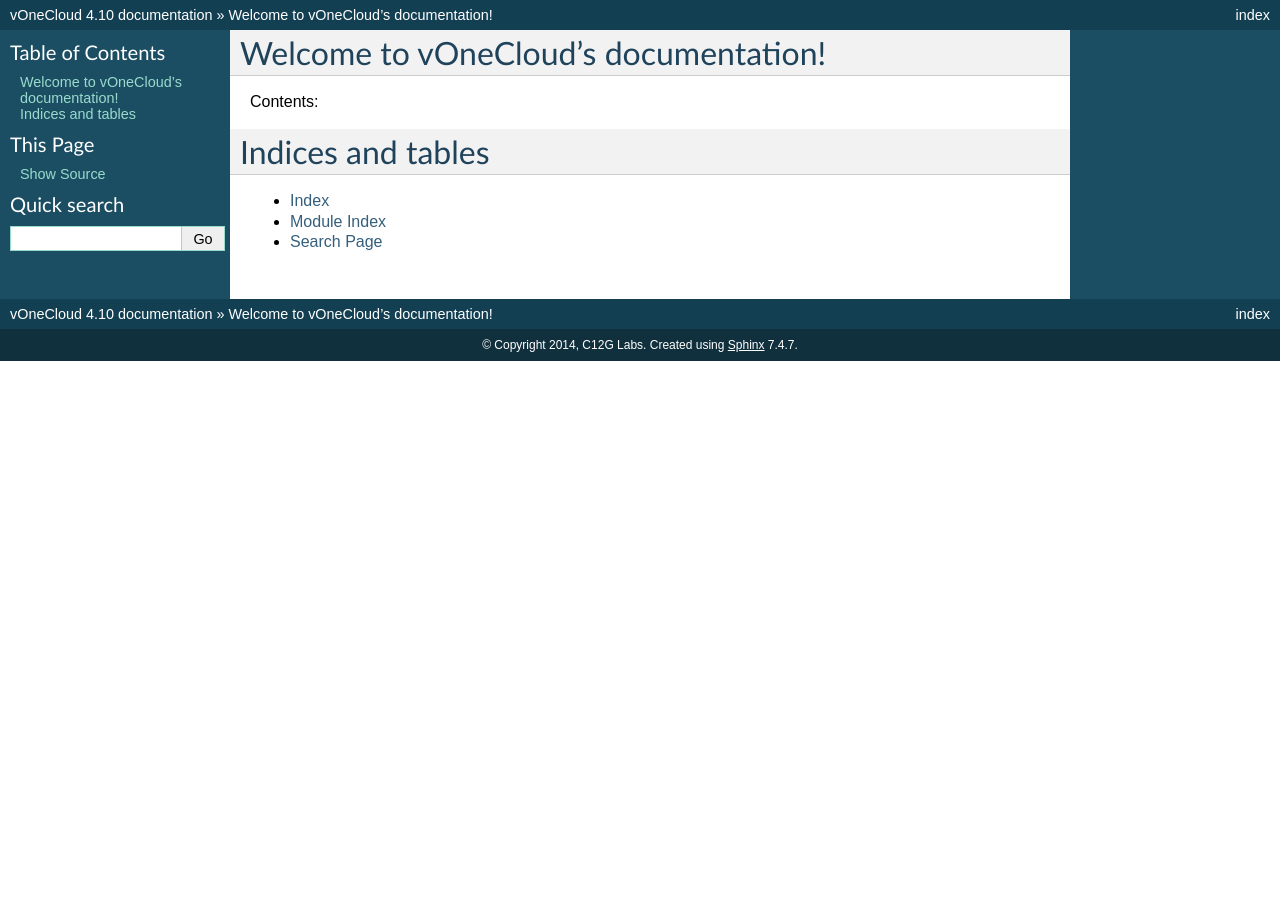
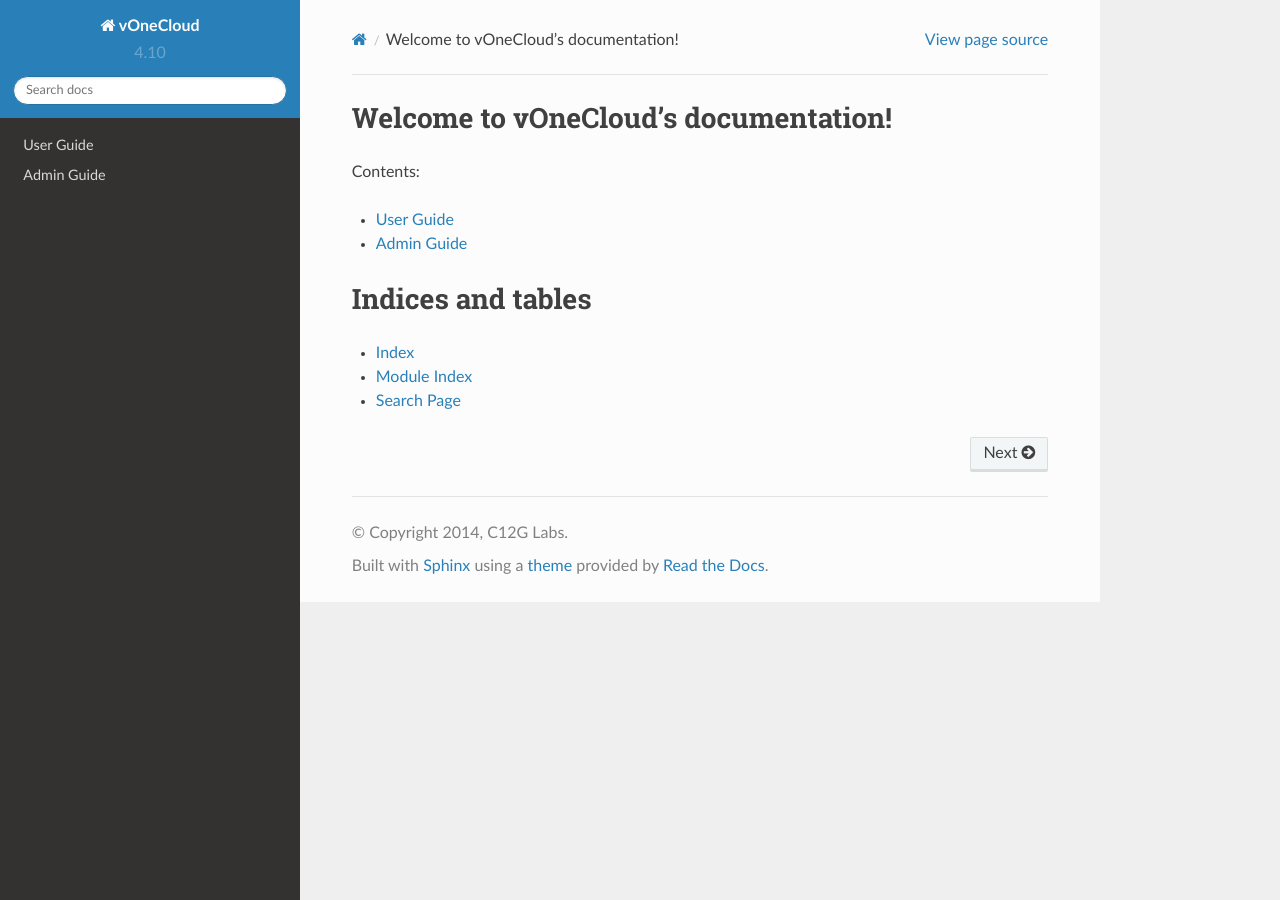
Before and after one commit to OpenNebula/vOneCloud-docs, a Sphinx documentation site: the page built from docs/source/index.rst, in a window 1280 px wide. Built offline with Sphinx 7.4.7 and the Read the Docs theme 2.0.0, drawn with Linux system fonts in a browser that asks for light colours.

Commit message:
Add the read the docs theme

```diff
--- /dev/null
+++ b/docs/source/admin/index.rst
@@ -0,0 +1,4 @@
+Admin Guide
+===========
+
+.. todo:: content
--- a/docs/source/conf.py
+++ b/docs/source/conf.py
@@ -15,6 +15,8 @@
 
 import sys
 import os
+
+import sphinx_rtd_theme
 
 # If extensions (or modules to document with autodoc) are in another directory,
 # add these directories to sys.path here. If the directory is relative to the
@@ -101,7 +103,7 @@
 
 # The theme to use for HTML and HTML Help pages.  See the documentation for
 # a list of builtin themes.
-html_theme = 'default'
+html_theme = 'sphinx_rtd_theme'
 
 # Theme options are theme-specific and customize the look and feel of a theme
 # further.  For a list of options available for each theme, see the
@@ -109,7 +111,7 @@
 #html_theme_options = {}
 
 # Add any paths that contain custom themes here, relative to this directory.
-#html_theme_path = []
+html_theme_path = [sphinx_rtd_theme.get_html_theme_path()]
 
 # The name for this set of Sphinx documents.  If None, it defaults to
 # "<project> v<release> documentation".
--- a/docs/source/index.rst
+++ b/docs/source/index.rst
@@ -11,6 +11,9 @@
 .. toctree::
    :maxdepth: 2
 
+   user/index
+   admin/index
+
 
 
 Indices and tables
--- /dev/null
+++ b/docs/source/user/index.rst
@@ -0,0 +1,4 @@
+User Guide
+==========
+
+.. todo:: content
```
Also changed, not shown: docs/README.md (added).
